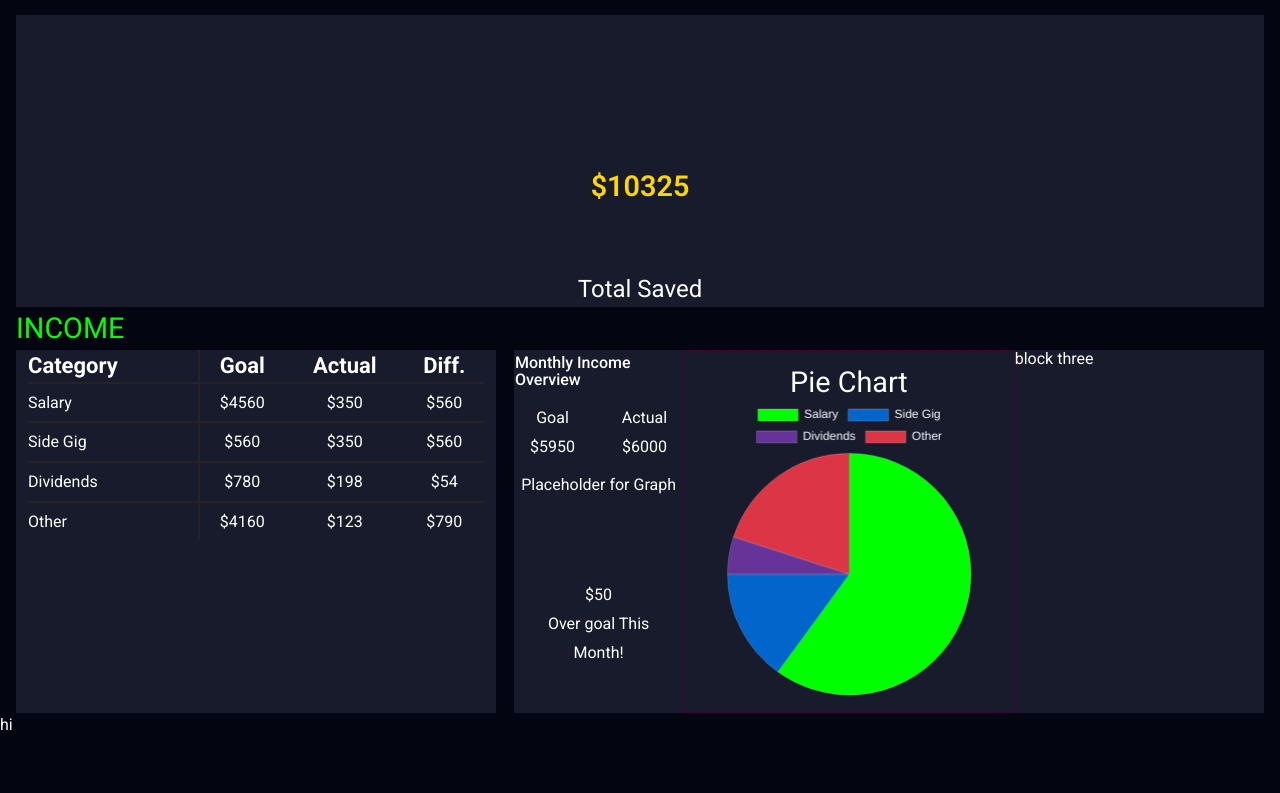
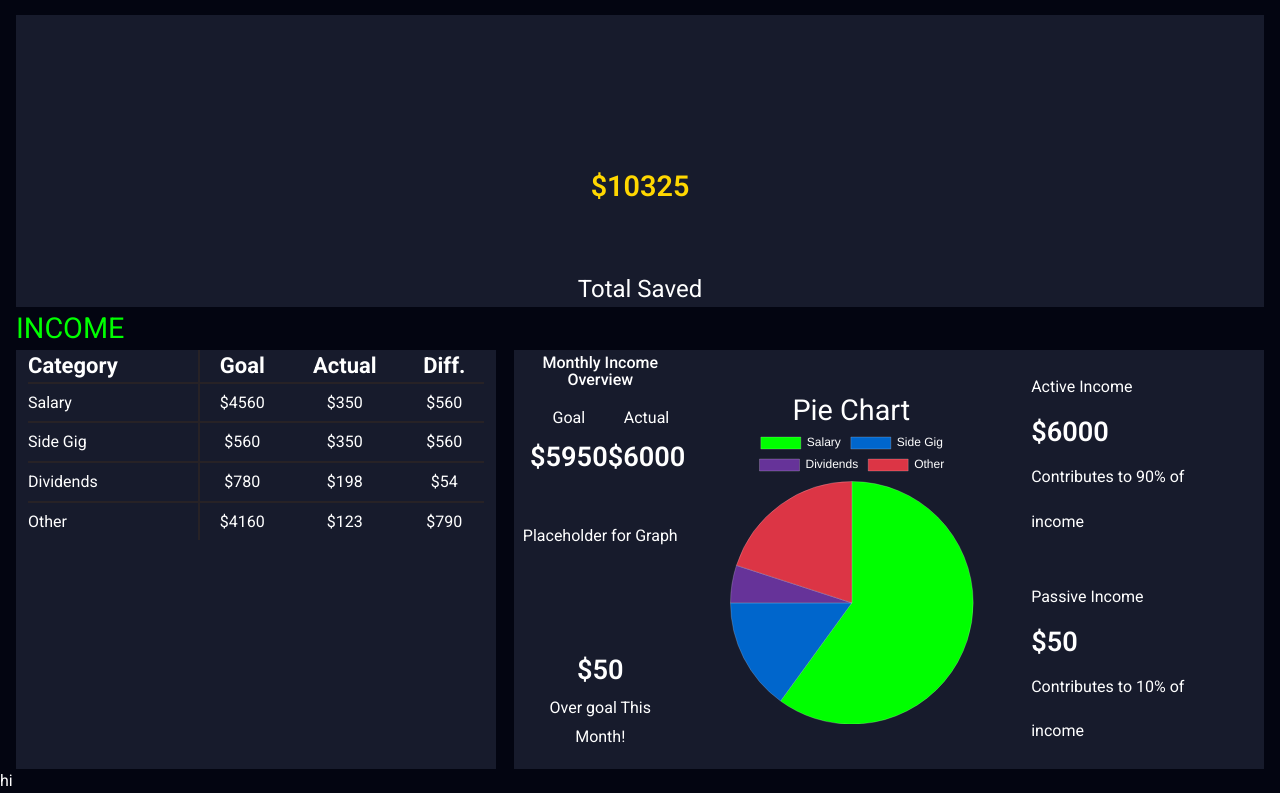
Before and after one commit to Austin76-cs/Finance-Website, a plain HTML site: page index.html in a window 1280 px wide. Shown: the part 314-1107 px from the top of the page. Before the commit the page ends 1051 px from the top, so only its background shows below. Drawn offline with nearby package versions, Linux system fonts and the light colour scheme.

Commit message:
income section

```diff
--- a/Style.css
+++ b/Style.css
@@ -9,6 +9,7 @@
     --clr-content: #171b2c;
     --fs-S: 1rem;
     --fs-M: 1.5rem;
+    --fs-M2: 1.7rem;
     --fs-L: 1.8rem;
     --fs-XL: 4.8rem;
     --margin-gap: 5px;
@@ -134,6 +135,7 @@ th{
     display: flex;
     flex-direction: column;
     padding: 4px 1px 1px 1px;
+    text-align: center;
 
 }
 .block-two {
@@ -143,7 +145,6 @@ th{
     flex-direction: column;
     justify-content: center;
     align-items: center;
-    border: #3e053c 1px solid;
     padding: 1rem;
 }
 
@@ -155,18 +156,20 @@ canvas {
 .block-three {
     height: 100%;
     width: 32%;
-    justify-content: space-between;
+    flex-basis: auto;
     display: flex;
     flex-direction: column;
     margin-right: 14px;
+
 }
 .block-container {
+    margin: 15px;
     display: flex;
-    margin: 15px;
     justify-content: space-between;
     line-height: 1.8;
     font-size: var(--fs-S);
     text-align: center;
+    flex: 1;
 }
 .bar-graph {
     min-height: 25%;
@@ -174,3 +177,15 @@ canvas {
     justify-content: center;
     text-align: center;
 }
+.money-text {
+    font-size: var(--fs-M2);
+    font-weight:550;
+}
+.block-container-two {
+    margin: 15px;
+    line-height: 1.8;
+    font-size: var(--fs-S);
+    text-align: left;
+    flex: 1;
+    line-height: 5ch;
+}
--- a/index.html
+++ b/index.html
@@ -96,13 +96,14 @@
         <div class="block-one">
             <div style="font-weight: 500;"> Monthly Income Overview</div>
             <div class="block-container">
-                <div>Goal<div>$5950</div> </div>
-                <div>Actual <div>$6000 </div> </div>
+                <div>Goal<div class="money-text">$5950</div>
+            </div>
+                <div>Actual <div class="money-text">$6000 </div> </div>
             </div>
             <div class="bar-graph">Placeholder for Graph</div>
             <div class="block-container" style="display: inline;">
-                <p style="text-align: center;">$50</p>
-                <p>Over goal This Month!</p>
+                <p class= "money-text" style="text-align: center;";>$50</p>
+                <p style="text-align: center;">Over goal This Month!</p>
 
             </div>
         </div>
@@ -155,8 +156,15 @@
 
 
         <div class="block-three">
-            block three
+            <div class="block-container-two">Active Income
+                <p class="money-text">$6000</p>
+                <p>Contributes to 90% of income</p>
+            </div>
 
+            <div class="block-container-two">Passive Income
+                <p class="money-text">$50</p>
+                <p>Contributes to 10% of income</p>
+            </div>
         </div>
 
     </div>
```
